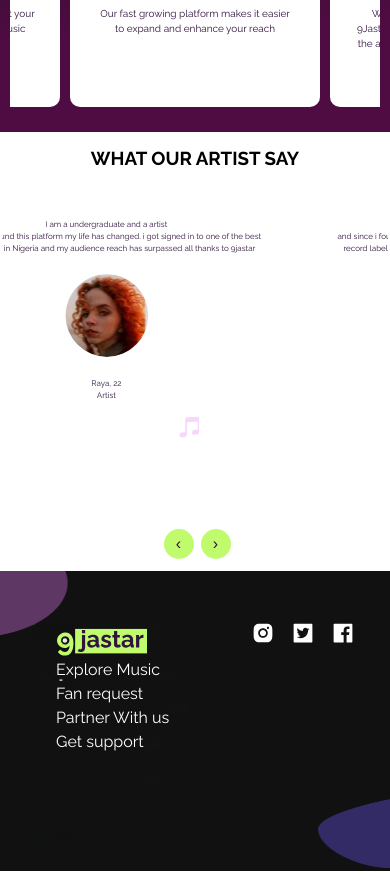
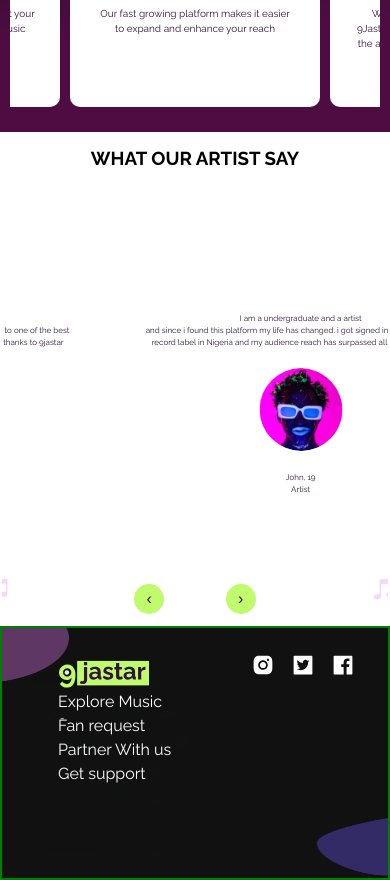
Before and after one commit to Eberechi-uche/9jaStar, a React (Create React App) app: page / in a window 390 px wide. Shown: the part 2360-3240 px from the top of the page. Built offline with nearby package versions, Linux system fonts and the light colour scheme; no server answers.

Commit message:
fix footer layout issue

```diff
--- a/src/Routes/Auths/Login.jsx
+++ b/src/Routes/Auths/Login.jsx
@@ -46,10 +46,10 @@ export const Login = () => {
   }, [user, navigate]);
 
   return (
-    <div className="login-wrapper login-bg">
+    <div className="auth-layout ">
+      <div className="login-wrapper ">
         <div className="auth-form-container">
           <h2>Login</h2>
-
           <p>
             dont have an account ?
             <Link to={"/sign-up"} className="link">
@@ -84,5 +84,6 @@ export const Login = () => {
           <img src="/images/login.webp" alt="decorative" />
         </div>
       </div>
+    </div>
   );
 };
--- a/src/Routes/Auths/SignUp.jsx
+++ b/src/Routes/Auths/SignUp.jsx
@@ -48,7 +48,8 @@ export const SignUp = () => {
   }, [user, navigate]);
 
   return (
-    <div className="login-wrapper sign-up-bg">
+    <div className="auth-layout sign-up-bg">
+      <div className="login-wrapper ">
         <div className="auth-form-container">
           <h2>Get Started</h2>
           <p>
@@ -103,5 +104,6 @@ export const SignUp = () => {
           <img src="/images/sign-up.webp" alt="artist" />
         </div>
       </div>
+    </div>
   );
 };
--- a/src/Routes/Auths/auth.styles.css
+++ b/src/Routes/Auths/auth.styles.css
@@ -1,9 +1,17 @@
+.auth-layout {
+  display: grid;
+  width: 100vw;
+  min-height: 100vh;
+  place-items: center;
+
+  background-image: url("/public/images/login-background.svg");
+}
 .login-wrapper {
   padding: 20px 0;
   display: grid;
   grid-template-columns: repeat(2, 50%);
-  width: 100vw;
-  height: 90vh;
+  width: 100%;
+  max-width: 1500px;
 }
 
 .form-footer-text {
@@ -22,11 +30,8 @@
   font-weight: 600;
 }
 .auth-image-container {
-  height: 90%;
-  overflow: hidden;
-  margin: 20px;
-  border-radius: 15px;
-  width: 518px;
+  width: 80%;
+  height: 70%;
 }
 .auth-image-container img {
   width: 100%;
@@ -44,17 +49,8 @@
   width: 100vw;
   color: var(--white);
 }
-.login-bg {
-  background-image: url("/public/images/login-background.svg");
-  width: 100vw;
-  height: 100vh;
-}
-.sign-up-bg {
-  background-color: var(--primary);
-  width: 100vw;
-  height: 100vh;
-}
-@media screen and (max-width: 600px) {
+
+@media screen and (max-width: 900px) {
   .auth-image-container {
     display: none;
   }
--- a/src/Routes/Home/Home.route.jsx
+++ b/src/Routes/Home/Home.route.jsx
@@ -67,7 +67,7 @@ export const Home = () => {
         </Carousel>
       </div>
 
-      <header className="testimony-header-container">
+      <section className="testimony-header-container">
         <div className="testimony-text">
           <h3 className="mg-10">WHAT OUR ARTIST SAY</h3>
         </div>
@@ -83,7 +83,7 @@ export const Home = () => {
             <Users name={"John, 19"} image={"/images/lola.webp"} />
           </SliderCarouselItem>
         </SliderCarousel>
-      </header>
+      </section>
     </div>
   );
 };
--- a/src/Utils/firebase/firebase.utils.js
+++ b/src/Utils/firebase/firebase.utils.js
@@ -1,5 +1,5 @@
 // Import the functions you need from the SDKs you need
-import { initializeApp, getApp } from "firebase/app";
+import { initializeApp } from "firebase/app";
 
 import { getAuth } from "firebase/auth";
 
--- a/src/components/Layout/HomeSectionLayout/HomeLayout.css
+++ b/src/components/Layout/HomeSectionLayout/HomeLayout.css
@@ -4,14 +4,11 @@
   flex-direction: column;
   align-items: center;
   justify-content: center;
+  width: 100vw;
 }
 .home-layout-container {
   display: flex;
   width: 100%;
   flex-direction: column;
-}
-.outlet-children {
-  display: flex;
-  flex-direction: column;
   max-width: 1500px;
 }
--- a/src/components/carousel/carousel.syles.css
+++ b/src/components/carousel/carousel.syles.css
@@ -12,6 +12,7 @@
   overflow: auto;
   white-space: nowrap;
   scroll-snap-type: x proximity;
+  scroll-snap-stop: always;
 }
 .carousel-wrapper ::-webkit-scrollbar {
   display: none;
--- a/src/components/navbar/navbar.styles.css
+++ b/src/components/navbar/navbar.styles.css
@@ -93,15 +93,13 @@
 
 .footer-container {
   width: 100%;
-
-  min-height: 300px;
+  min-height: 30vh;
   background-size: 100% 100%;
   background-image: url("/public/images/footerBg.png");
   color: var(--white);
   display: grid;
   grid-template-columns: repeat(2, 1fr);
   align-items: center;
-  padding: 25px 0px;
 }
 
 .footer-list {
@@ -135,6 +133,7 @@
   .footer-container {
     grid-template-columns: repeat(2, 1fr);
     background-image: url("/public/images/mobileFooterBg.png");
+    border: 2px solid green;
   }
   .footer-list {
     flex-direction: column;
--- a/src/components/section/section.styles.css
+++ b/src/components/section/section.styles.css
@@ -42,9 +42,8 @@
   height: fit-content;
   display: grid;
   place-items: center;
-  height: 30vh;
+  min-height: 40vh;
   position: relative;
-  padding: 20px;
 }
 
 .user-icon-top {
@@ -61,6 +60,7 @@
   justify-content: center;
   align-items: center;
   width: 70%;
+  height: 100%;
 }
 .user-details-container img {
   margin: 20px;
@@ -69,7 +69,7 @@
   object-fit: cover;
   border-radius: 100px;
 }
-@media screen and (max-width: 600px) {
+@media screen and (max-width: 900px) {
   .user-icon-top {
     display: none;
   }
@@ -88,6 +88,7 @@
   .user-testimony-container {
     width: 100%;
     font-size: 0.5em;
+    height: 50vh;
   }
   .section-child-container {
     width: 100%;
--- a/src/components/slider/SliderCarousel.component.jsx
+++ b/src/components/slider/SliderCarousel.component.jsx
@@ -2,7 +2,7 @@ import React, { useEffect } from "react";
 import "./slider.styles.css";
 import { useState } from "react";
 
-export const SliderCarouselItem = ({ children, width }) => {
+export const SliderCarouselItem = ({ children }) => {
   return <div className="slider-carousel-item">{children}</div>;
 };
 
@@ -30,7 +30,10 @@ export const SliderCarousel = ({ children }) => {
     <div className="slider-carousel">
       <div
         className="inner"
-        style={{ transform: `translateX(-${activeIndex * 100}%)` }}
+        style={{
+          transform: `translateX(-${activeIndex * 100}%)`,
+          transition: "all 0.7s ease-in-out",
+        }}
       >
         {React.Children.map(children, (child, index) => {
           return React.cloneElement(child, { width: "100%" });
--- a/src/components/slider/slider.styles.css
+++ b/src/components/slider/slider.styles.css
@@ -2,16 +2,21 @@
   display: inline-block;
   align-items: center;
   justify-content: center;
-  height: 45vh;
   color: #fff;
   width: 100%;
-  overflow: hidden;
+  height: 100%;
 }
 .slider-carousel {
-  overflow: hidden;
+  overflow-y: hidden;
   position: relative;
   background-color: #fff;
+  display: flex;
+  height: max-content;
+  flex-direction: column;
+  justify-content: space-between;
+  padding: 10px 0;
 }
+
 .inner {
   white-space: nowrap;
   transition: transform 0.3s;
@@ -19,13 +24,13 @@
 .slider-btn-wrapper {
   position: absolute;
   display: flex;
-  width: 100vw;
+  width: 100%;
   justify-content: center;
   bottom: 0;
   padding: 10px;
 }
 .slider-btn-container {
-  width: 20%;
+  width: 50%;
   display: flex;
   justify-content: space-around;
 }
@@ -39,7 +44,4 @@
   font-size: medium;
 }
 @media screen and (max-width: 900px) {
-  .slider-carousel-item {
-    height: 45vh;
-  }
 }
```
Lines whose indentation alone changed are shown as unchanged.
